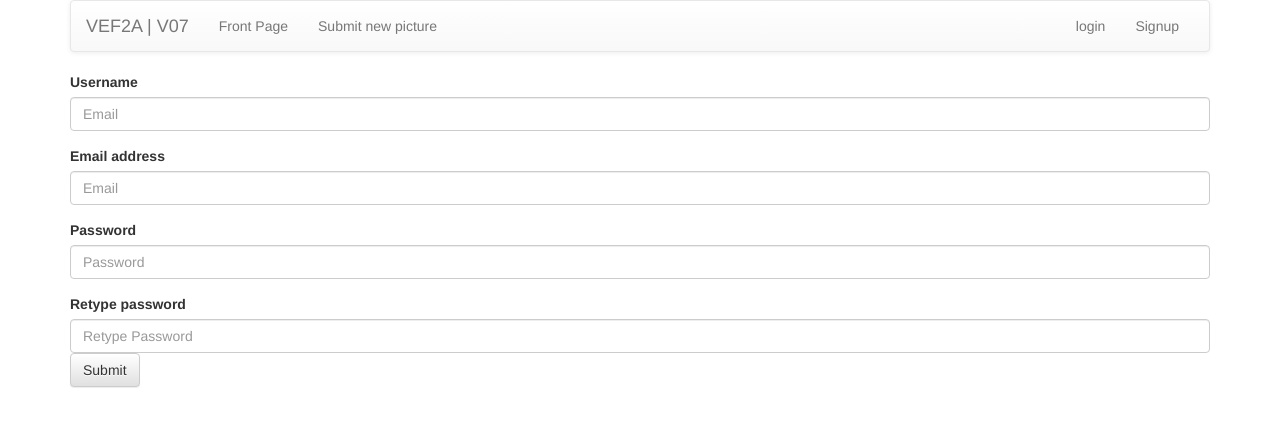
After one commit to FokkFeis/School, a PHP site: page /signup.php in a window 1280 px wide. The commit adds this page. Shown: the top 427 px of the page. Run offline with PHP 8.4, Linux system fonts and the light colour scheme; some libraries are stand-ins or nearby versions.

Commit message:
load of shit added

```diff
--- a/V17/VEF2A/V06/json/json.php
+++ b/V17/VEF2A/V06/json/json.php
@@ -1,5 +1,5 @@
 <?php
-if(isset($_POST['insert-json'])){
+if(isset($_POST['name'])){
   $data = array(
     'name'=>$_POST['name'],
     'path'=>$_POST['path']
--- /dev/null
+++ b/V17/VEF2A/V07/css/master.css
@@ -0,0 +1,12 @@
+.picture-container{
+  background-color:#C4C4C4;
+  width: 200px;
+  height: 150px;
+}
+.picture{
+  position: relative;
+  float: left;
+  top: 50%;
+  left: 50%;
+  transform: translate(-50%, -50%);
+}
--- /dev/null
+++ b/V17/VEF2A/V07/php/footer.php
@@ -0,0 +1,17 @@
+</div>
+</body>
+<script src="https://ajax.googleapis.com/ajax/libs/jquery/3.1.1/jquery.min.js"></script>
+
+<!-- Latest compiled and minified CSS -->
+<link rel="stylesheet" href="https://maxcdn.bootstrapcdn.com/bootstrap/3.3.7/css/bootstrap.min.css" integrity="sha384-BVYiiSIFeK1dGmJRAkycuHAHRg32OmUcww7on3RYdg4Va+PmSTsz/K68vbdEjh4u" crossorigin="anonymous">
+
+<!-- Optional theme -->
+<link rel="stylesheet" href="https://maxcdn.bootstrapcdn.com/bootstrap/3.3.7/css/bootstrap-theme.min.css" integrity="sha384-rHyoN1iRsVXV4nD0JutlnGaslCJuC7uwjduW9SVrLvRYooPp2bWYgmgJQIXwl/Sp" crossorigin="anonymous">
+
+<!-- Latest compiled and minified JavaScript -->
+<script src="https://maxcdn.bootstrapcdn.com/bootstrap/3.3.7/js/bootstrap.min.js" integrity="sha384-Tc5IQib027qvyjSMfHjOMaLkfuWVxZxUPnCJA7l2mCWNIpG9mGCD8wGNIcPD7Txa" crossorigin="anonymous"></script>
+
+<!-- custom javascript -->
+<script src="js/master.js"></script>
+
+</html>
--- /dev/null
+++ b/V17/VEF2A/V07/php/header.php
@@ -0,0 +1,13 @@
+<?php
+
+?>
+<!DOCTYPE html>
+<html>
+<head>
+  <meta charset="utf-8">
+  <title>VEF2A | V07</title>
+  <!--Custom CSS -->
+  <link rel="stylesheet" href="css/master.css">
+</head>
+<body>
+<div class="container">
--- /dev/null
+++ b/V17/VEF2A/V07/php/navigation.php
@@ -0,0 +1,27 @@
+<nav class="navbar navbar-default">
+  <div class="container-fluid">
+    <!-- Brand and toggle get grouped for better mobile display -->
+    <div class="navbar-header">
+      <button type="button" class="navbar-toggle collapsed" data-toggle="collapse" data-target="#bs-example-navbar-collapse-1" aria-expanded="false">
+        <span class="sr-only">Toggle navigation</span>
+        <span class="icon-bar"></span>
+        <span class="icon-bar"></span>
+        <span class="icon-bar"></span>
+      </button>
+      <a class="navbar-brand" href="index.php">VEF2A | V07</a>
+    </div>
+
+    <!-- Collect the nav links, forms, and other content for toggling -->
+    <div class="collapse navbar-collapse" id="bs-example-navbar-collapse-1">
+      <ul class="nav navbar-nav">
+        <li><a href="index.php">Front Page<span class="sr-only">(current)</span></a></li>
+        <li><a href="submit.php">Submit new picture</a></li>
+      </ul>
+
+      <ul class="nav navbar-nav navbar-right">
+        <li><a href="login.php">login</a></li>
+        <li><a href="signup.php">Signup</a></li>
+      </ul>
+    </div><!-- /.navbar-collapse -->
+  </div><!-- /.container-fluid -->
+</nav>
--- /dev/null
+++ b/V17/VEF2A/V07/php/signup.php
@@ -0,0 +1,20 @@
+<?php  ?>
+
+<form>
+  <div class="form-group">
+    <label for="exampleInputEmail1">Username</label>
+    <input type="email" class="form-control" id="username" placeholder="Email">
+  </div>
+  <div class="form-group">
+    <label for="exampleInputEmail1">Email address</label>
+    <input type="email" class="form-control" id="Email" placeholder="Email">
+  </div>
+  <div class="form-group">
+    <label for="exampleInputPassword1">Password</label>
+    <input type="password" class="form-control" id="password" placeholder="Password">
+  </div>
+  <div class="form-group">
+    <label for="retypePassword">Retype password</label>
+    <input type="password" class="form-control" id="retypePassword" placeholder="Retype Password">
+  <button type="submit" class="btn btn-default">Submit</button>
+</form>
--- /dev/null
+++ b/V17/VEF2A/V07/signup.php
@@ -0,0 +1,9 @@
+<?php
+include('php/header.php'); #All head things
+
+include('php/navigation.php');
+
+include('php/signup.php');
+
+include('php/footer.php'); #all footer things and bootstrap stuff
+?>
--- /dev/null
+++ b/V17/VEF2A/V07/submit.php
@@ -0,0 +1,6 @@
+<?php
+include('php/header.php');
+include('php/navigation.php');
+include('php/submit.php');
+include('php/footer.php');
+ ?>
```
Also changed, not shown: V17/VEF2A/V06/json/myndir.json (+8 -0 lines), V17/VEF2A/V07/SQL/database.sql (added, +21 -0 lines), V17/VEF2A/V07/index.php (+8 -9 lines), V17/VEF2A/V07/login.php (added, +9 -0 lines), V17/VEF2A/V07/php/frontpage.php (added, +37 -0 lines), V17/VEF2A/V07/php/login.php (added, +14 -0 lines), V17/VEF2A/V07/js/master.js (added), V17/VEF2A/V07/php/submit.php (added), 1 other file.
